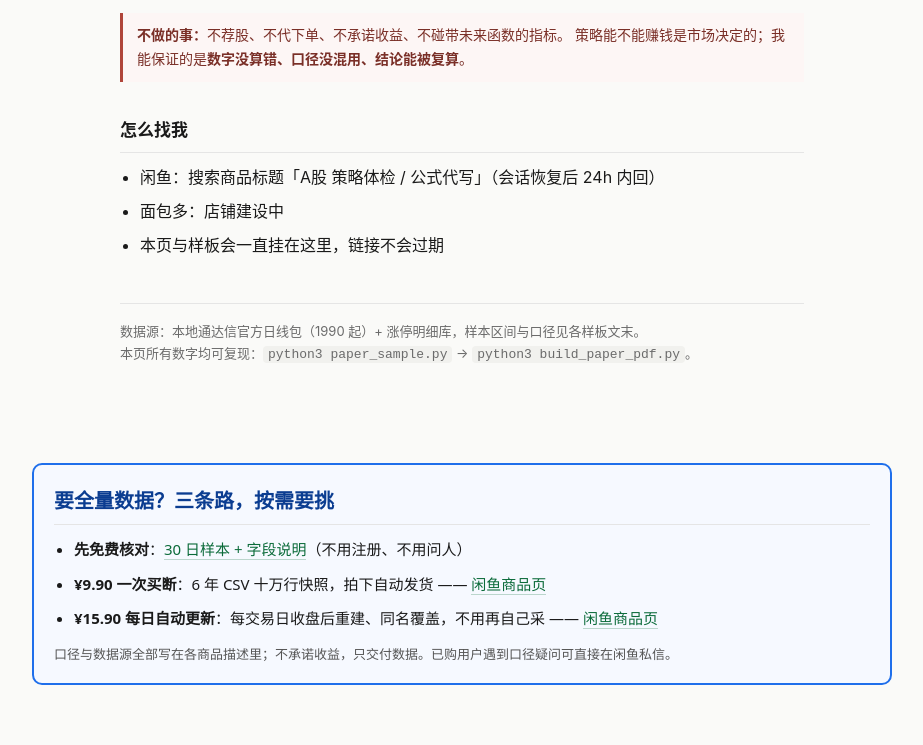
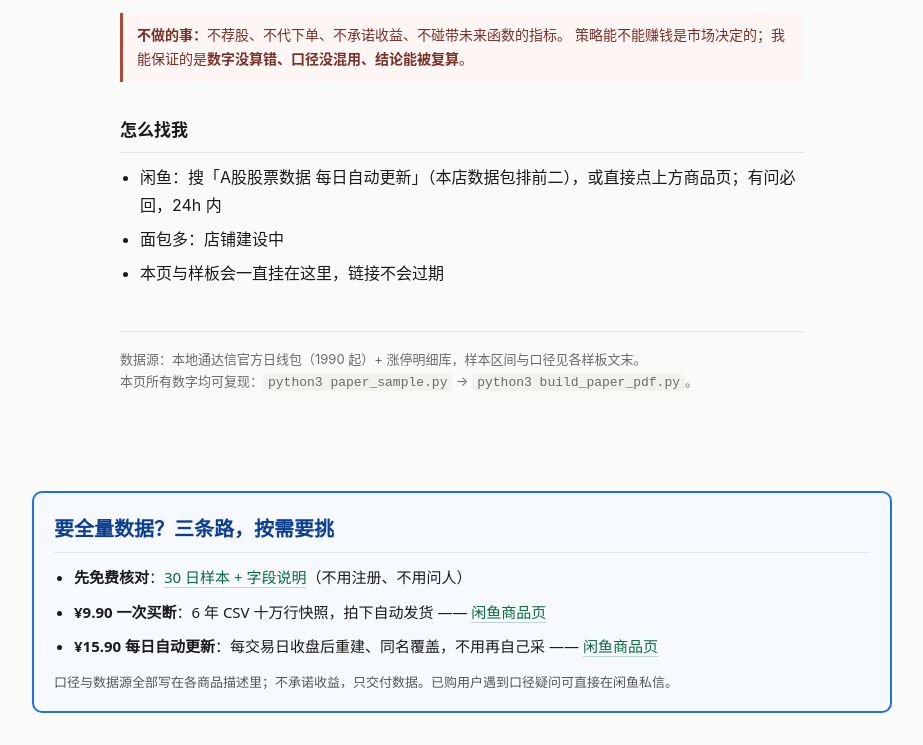
Before and after one commit to DANGNIANQIN/astock-sample-library, a plain HTML site: page index.html in a window 1280 px wide. Shown: the part 1547-2292 px from the top of the page, without its empty margins (178-1101 px from the left). Before the commit the page ends 2264 px from the top, so only its background shows below. Drawn offline with Linux system fonts and the light colour scheme.

Commit message:
修购买入口：搜索关键词「A股 策略体检」实测0结果 → 改成本店实际命中前二的「A股股票数据 每日自动更新」

```diff
--- a/index.html
+++ b/index.html
@@ -103,7 +103,7 @@ code{background:#f1f1ee;padding:1px 5px;border-radius:4px;font-size:13px}
 
 <h2>怎么找我</h2>
 <ul>
-  <li>闲鱼：搜索商品标题「A股 策略体检 / 公式代写」（会话恢复后 24h 内回）</li>
+  <li>闲鱼：搜「A股股票数据 每日自动更新」（本店数据包排前二），或直接点上方商品页；有问必回，24h 内</li>
   <li>面包多：店铺建设中</li>
   <li>本页与样板会一直挂在这里，链接不会过期</li>
 </ul>
```
